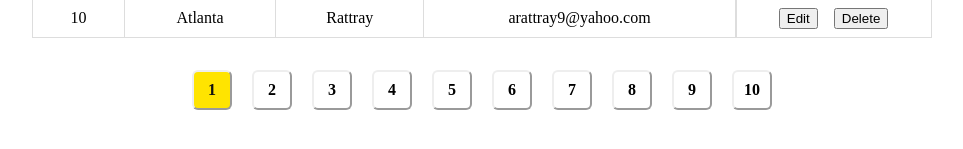
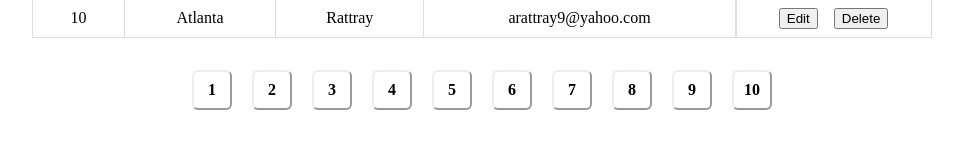
Before and after one commit to dimitarsabev00/Users-Table, a React (Create React App) app: page / in a window 1280 px wide. Shown: the part 523-672 px from the top of the page, without its empty margins (158-1121 px from the left). Built offline with nearby package versions, Linux system fonts and the light colour scheme; the HTML template or start-up script is replaced by a standard one.

Commit message:
Added Styles For Pagination And Button

```diff
--- a/src/components/Pagination.js
+++ b/src/components/Pagination.js
@@ -1,3 +1,4 @@
+import styled from "@emotion/styled";
 import React from "react";
 import "./Pagination.css";
 const Pagination = ({
@@ -10,10 +11,31 @@ const Pagination = ({
   for (let i = 1; i <= Math.ceil(totalUsers / usersPerPage); i++) {
     pageNumbers.push(i);
   }
+
+  const Pagination = styled.div`
+    display: flex;
+    flex-wrap: wrap;
+    justify-content: center;
+    margin-top: 1rem;
+  `;
+
+  const Button = styled.button`
+    width: 40px;
+    height: 40px;
+    font-family: inherit;
+    font-weight: 600;
+    font-size: 16px;
+    margin: 0 10px;
+    border-radius: 6px;
+    cursor: pointer;
+    transition: all 0.3s ease;
+    background: transparent;
+    border-color: #eee;
+  `;
   return (
-    <div className="pagination">
+    <Pagination>
       {pageNumbers.map((number, index) => (
-        <button
+        <Button
           className={number == currentPage ? "active" : ""}
           key={index}
           onClick={() => {
@@ -21,9 +43,9 @@ const Pagination = ({
           }}
         >
           {number}
-        </button>
+        </Button>
       ))}
-    </div>
+    </Pagination>
   );
 };
 
```
